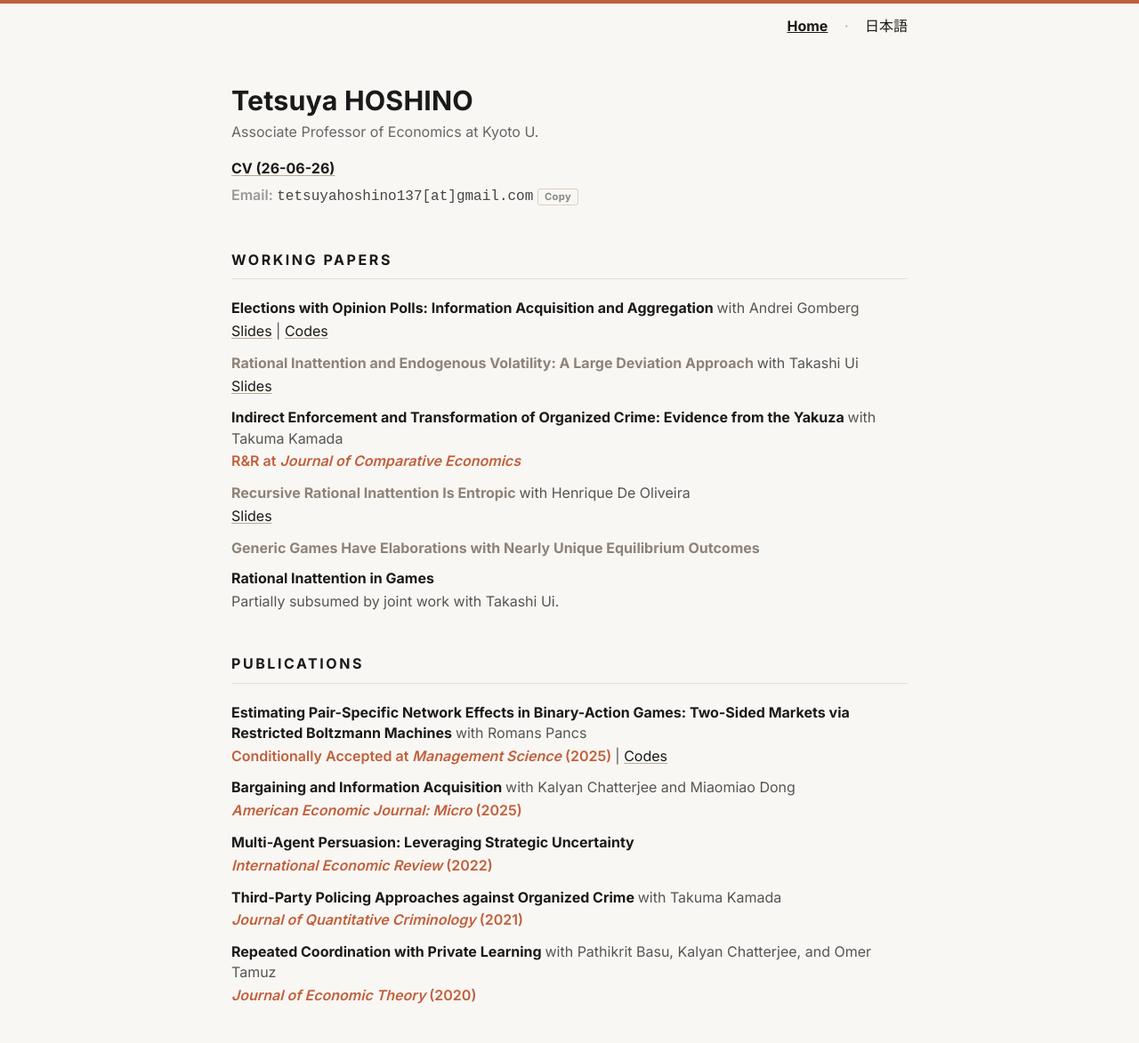
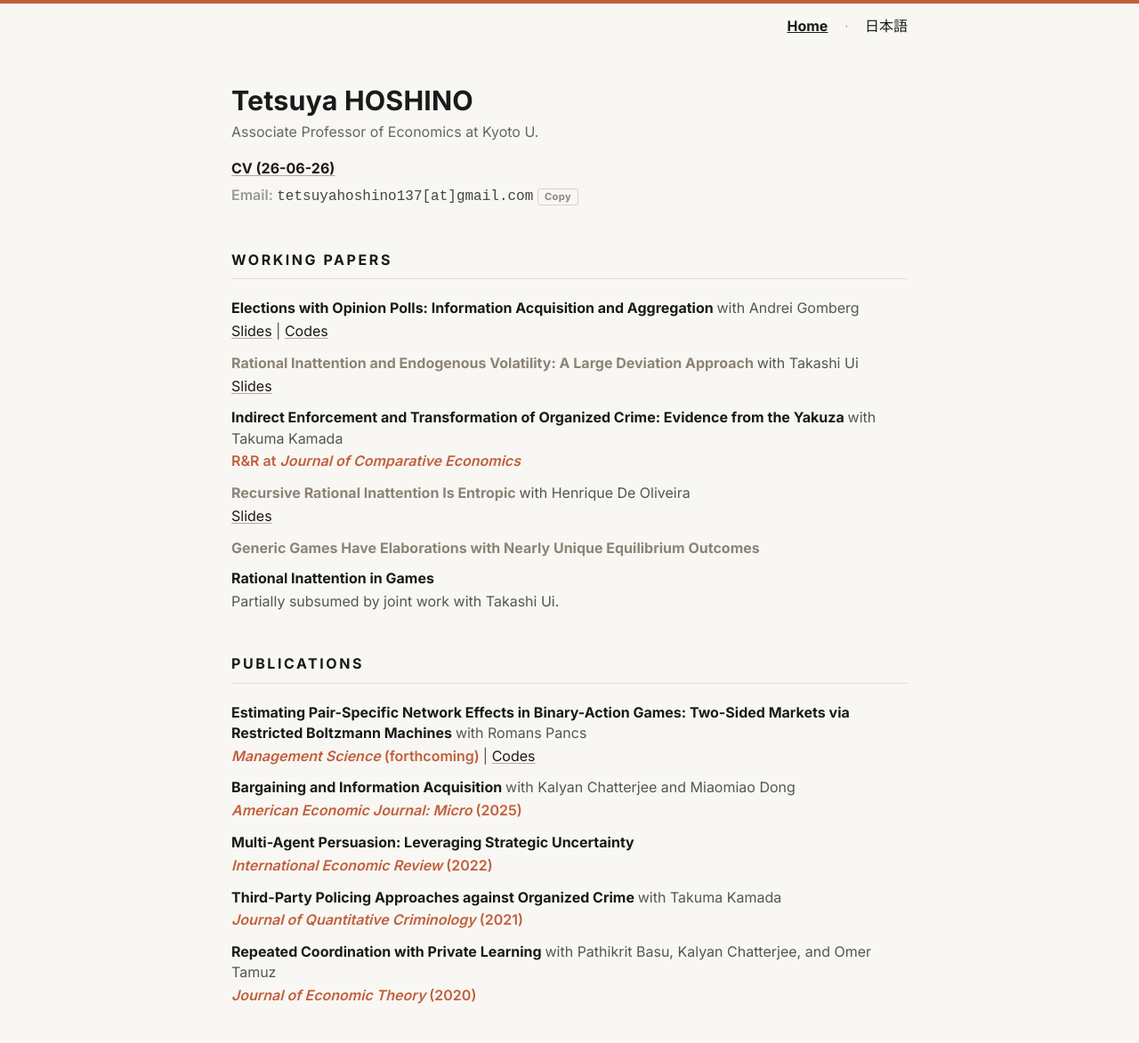
Before and after one commit to tetsuyahoshino137/tetsuyahoshino137.github.io, a Jekyll site: the page built from index.md, in a window 1280 px wide. Shown: the whole page at 89% size. Built offline with Jekyll 4.4.1, drawn with Linux system fonts in a browser that asks for light colours.

Commit message:
Update publication status in index.md

```diff
--- a/index.md
+++ b/index.md
@@ -63,7 +63,7 @@ title: Home
         </div>
         <div class="paper-sub">
           <span class="badge">
-            Conditionally Accepted at <a href="https://www.aeaweb.org/articles?id=10.1257/mic.20240034"><em>Management Science</em></a> (2025)
+            <em>Management Science</em> (forthcoming)
           </span>|
           <!-- <a href="slides/HoshinoPancs_EconometricSocietyAIML.pdf">Slides</a> |  -->
           <a href="https://colab.research.google.com/drive/1zIY4-pjJv4uWzs7OlHq-XOe5-MAmSGNU?usp=sharing">Codes</a>
```
